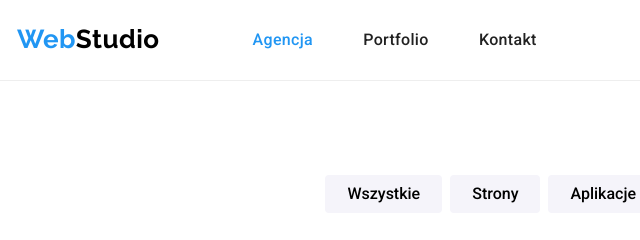
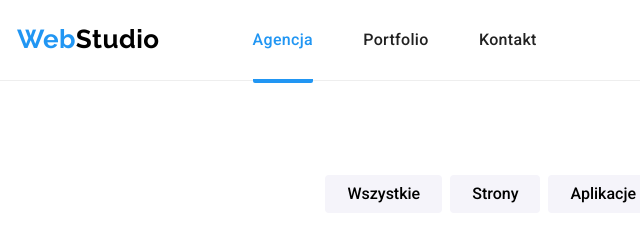
Before and after one commit to ewasawczynska/goit-markup-hw-05, a plain HTML site: page portfolio.html in a window 1280 px wide. In both pictures the pointer is over the link "Agencja". Shown: the top 240 px of the page, 38-678 px from the left. Drawn offline with Linux system fonts and the light colour scheme.

Commit message:
podkreslenie

```diff
--- a/css/styles.css
+++ b/css/styles.css
@@ -70,6 +70,7 @@ body {
 .link {
   transition-duration: 250ms;
   transition-timing-function: cubic-bezier(0.4, 0, 0.2, 1);
+  padding-bottom: 30px;
 }
 
 .link:not(:last-child) {
@@ -80,10 +81,9 @@ body {
 .link:active,
 .link:hover {
   color: var(--highlights);
-  padding-bottom: 28px;
-  border: 4px;
-  border-color: var(--highlights);
-  border-radius: 2px;
+  border-bottom: 4px solid var(--highlights);
+  border-bottom-left-radius: 2px;
+  border-bottom-right-radius: 2px;
 }
 
 .contact {
```
